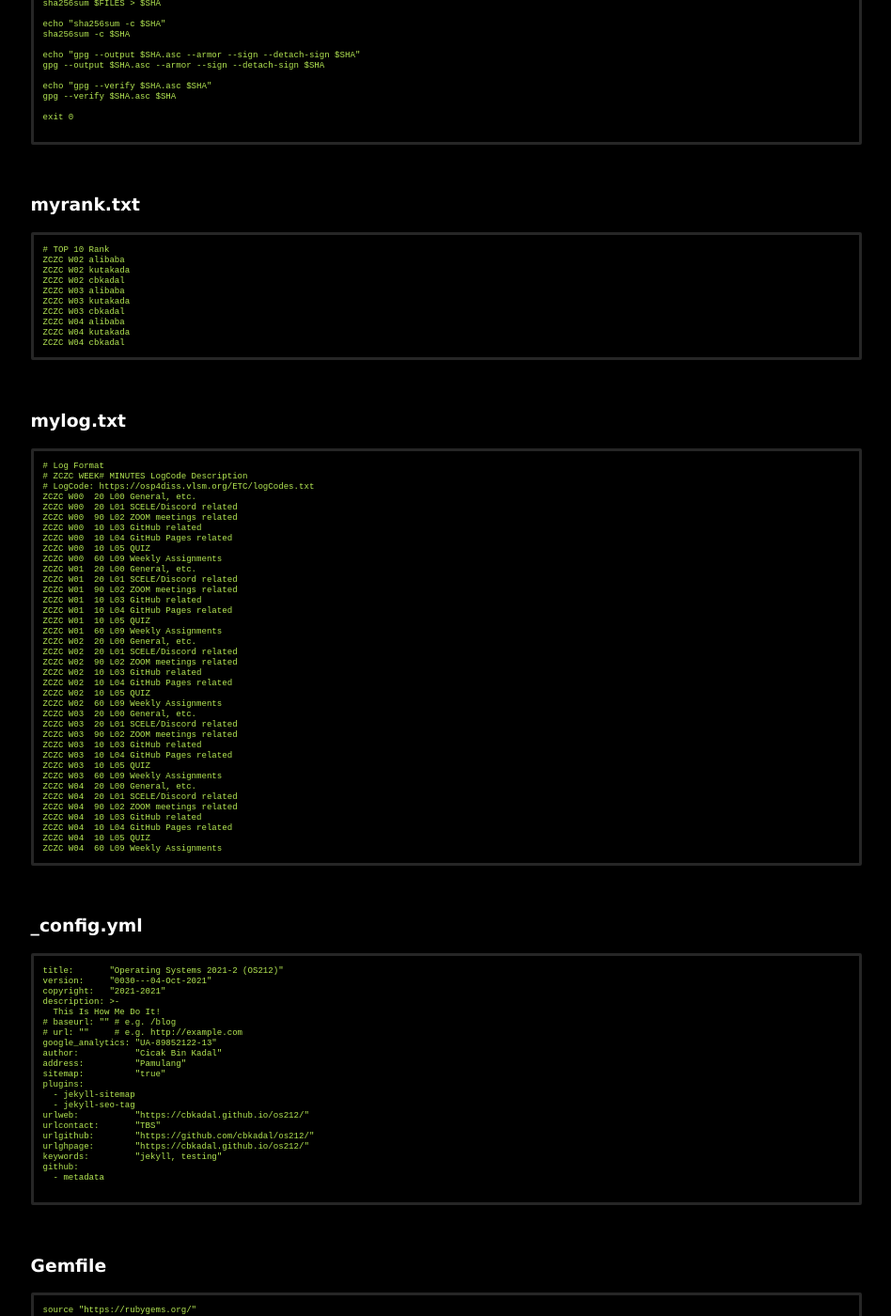
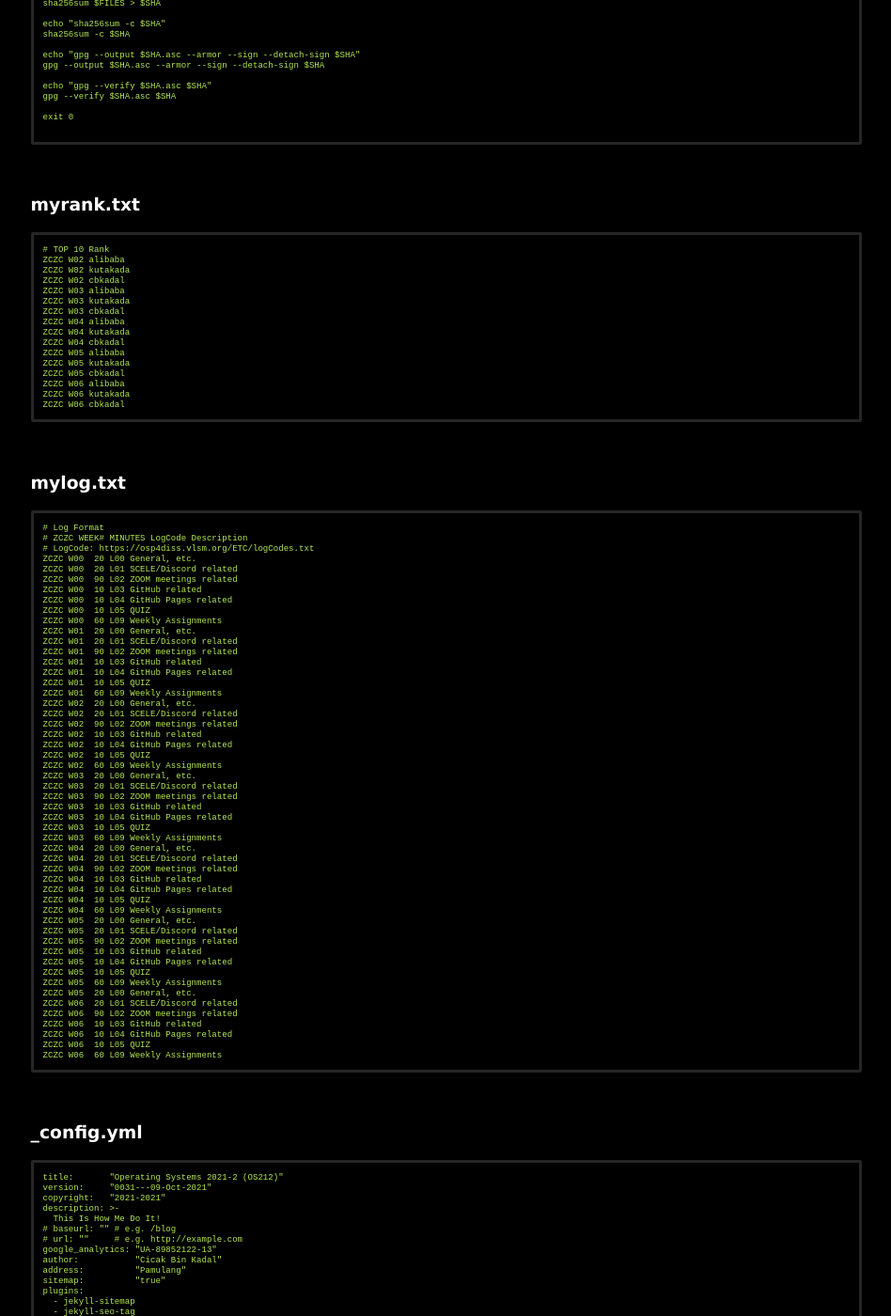
Before and after one commit to dnswd/os212, a Jekyll site: the page built from 000.md, in a window 1280 px wide and 1400 px high, scrolled down 749 px. Shown: the whole window at 94% size, without its empty margins (165-1113 px from the left). Built offline with Jekyll 4.4.1, drawn with Linux system fonts in a browser that asks for light colours; some of the changed text lies outside the part shown.

Commit message:
new file:   TXT/myW06.tar.bz2.asc

````diff
--- a/000.md
+++ b/000.md
@@ -76,6 +76,12 @@ ZCZC W03 cbkadal
 ZCZC W04 alibaba
 ZCZC W04 kutakada
 ZCZC W04 cbkadal
+ZCZC W05 alibaba
+ZCZC W05 kutakada
+ZCZC W05 cbkadal
+ZCZC W06 alibaba
+ZCZC W06 kutakada
+ZCZC W06 cbkadal
 ```
 
 <br>
@@ -119,6 +125,20 @@ ZCZC W04  10 L03 GitHub related
 ZCZC W04  10 L04 GitHub Pages related
 ZCZC W04  10 L05 QUIZ
 ZCZC W04  60 L09 Weekly Assignments
+ZCZC W05  20 L00 General, etc.
+ZCZC W05  20 L01 SCELE/Discord related
+ZCZC W05  90 L02 ZOOM meetings related
+ZCZC W05  10 L03 GitHub related
+ZCZC W05  10 L04 GitHub Pages related
+ZCZC W05  10 L05 QUIZ
+ZCZC W05  60 L09 Weekly Assignments
+ZCZC W05  20 L00 General, etc.
+ZCZC W06  20 L01 SCELE/Discord related
+ZCZC W06  90 L02 ZOOM meetings related
+ZCZC W06  10 L03 GitHub related
+ZCZC W06  10 L04 GitHub Pages related
+ZCZC W06  10 L05 QUIZ
+ZCZC W06  60 L09 Weekly Assignments
 ```
 
 <br>
@@ -126,7 +146,7 @@ ZCZC W04  60 L09 Weekly Assignments
 
 ```
 title:       "Operating Systems 2021-2 (OS212)"
-version:     "0030---04-Oct-2021"
+version:     "0031---09-Oct-2021"
 copyright:   "2021-2021"
 description: >-
   This Is How Me Do It!
--- a/_config.yml
+++ b/_config.yml
@@ -1,5 +1,5 @@
 title:       "Operating Systems 2021-2 (OS212)"
-version:     "0030---04-Oct-2021"
+version:     "0031---09-Oct-2021"
 copyright:   "2021-2021"
 description: >-
   This Is How Me Do It!
````
Also changed, not shown: 6 other files.
